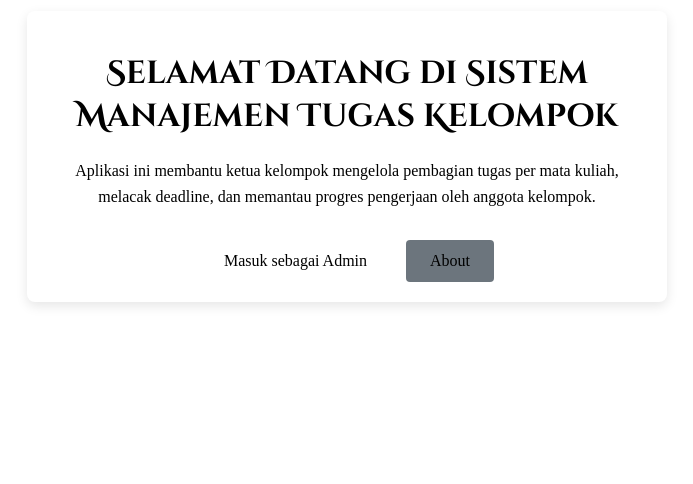
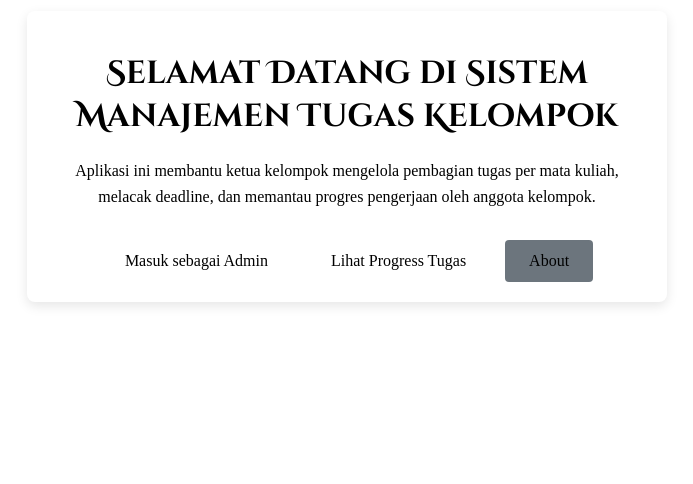
Before and after one commit to ekarasetya123/manajemen-tugas-kelompok-flask, a Flask app: page / in a window 1280 px wide. Shown: the part 358-842 px from the top of the page, without its empty margins (413-1106 px from the left). Run offline with Flask 3, Linux system fonts and the light colour scheme; some web fonts are replaced.

Commit message:
Add link to public progress page on landing page

```diff
--- a/templates/main/index.html
+++ b/templates/main/index.html
@@ -7,6 +7,7 @@
         <p>Aplikasi ini membantu ketua kelompok mengelola pembagian tugas per mata kuliah, melacak deadline, dan memantau progres pengerjaan oleh anggota kelompok.</p>
         <div class="btn-group">
             <a href="{{ url_for('auth.login') }}" class="btn btn-primary">Masuk sebagai Admin</a>
+            <a href="{{ url_for('progress.index') }}" class="btn btn-success">Lihat Progress Tugas</a>
             <a href="#" class="btn btn-secondary">About</a>
         </div>
     </div>
@@ -60,6 +61,13 @@
 .btn-primary:hover {
     background-color: #a0522d;
 }
+.btn-success {
+    background-color: var(--daun-pisang-muda);
+    color: var(--putih);
+}
+.btn-success:hover {
+    background-color: #6d8e62;
+}
 .btn-secondary {
     background-color: #6c757d;
     color: var(--putih);
```
